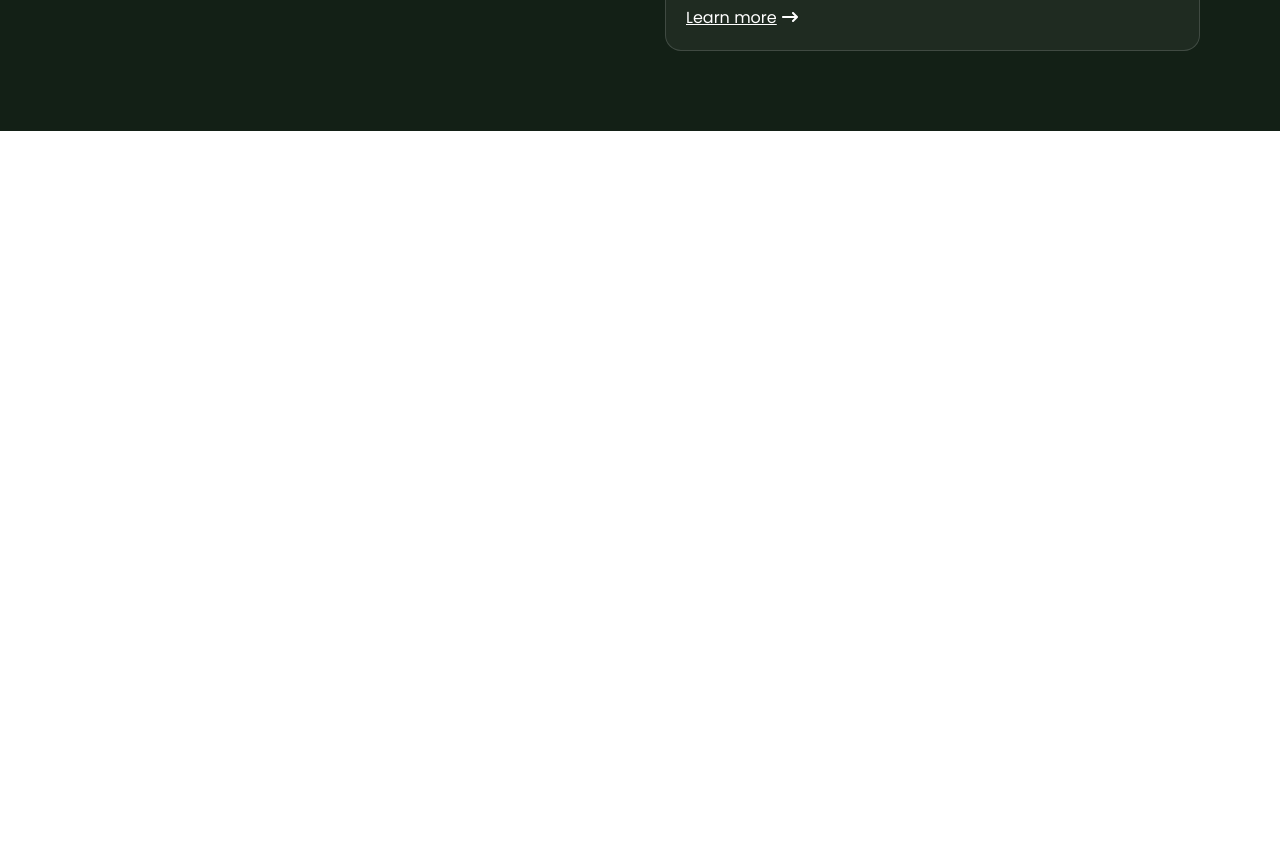
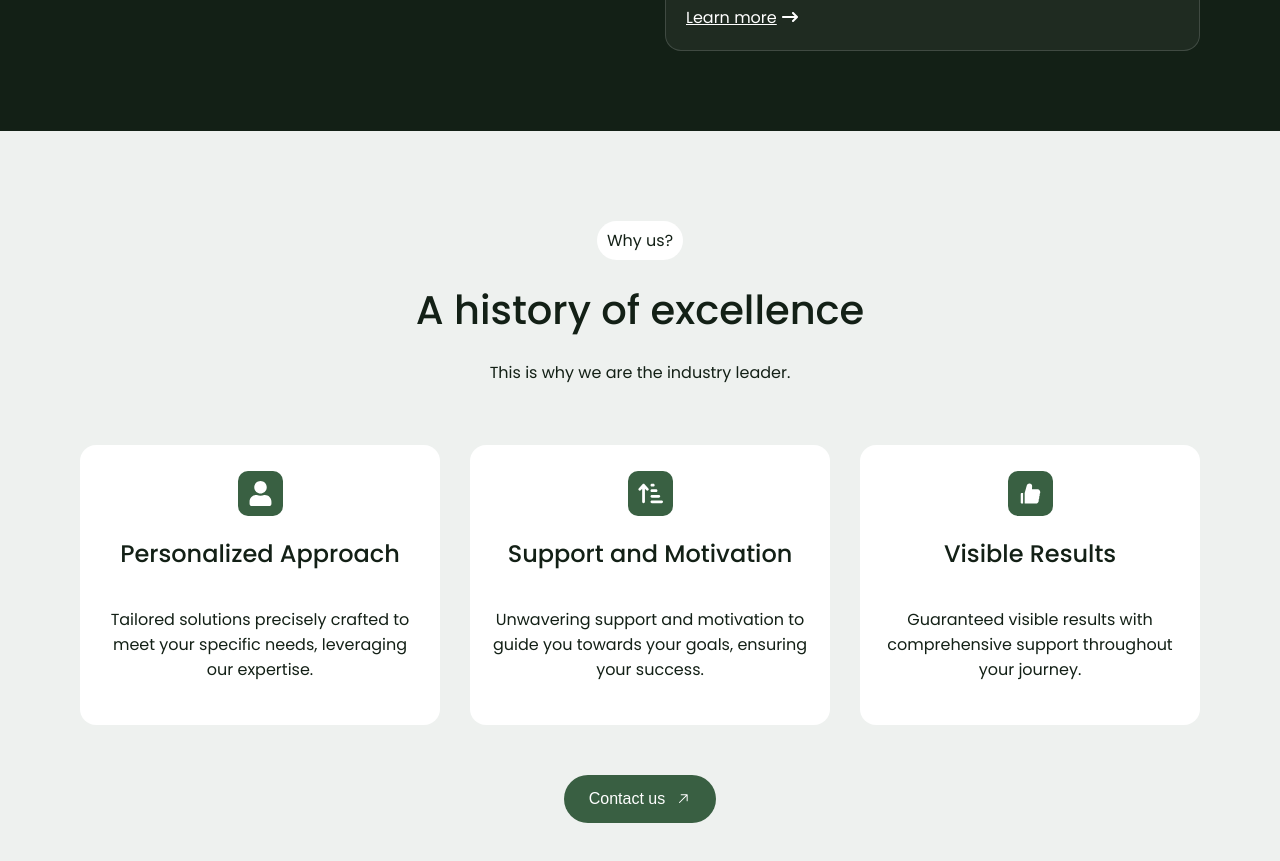
Before and after one commit to MarijaBute/vitalize-site, a React (Create React App) app: page / in a window 1280 px wide. Shown: the part 2560-3421 px from the top of the page. Before the commit the page ends 2691 px from the top, so only its background shows below. Built offline with nearby package versions, Linux system fonts and the light colour scheme.

Commit message:
Why Us section added

```diff
--- a/src/components/Home/Home.jsx
+++ b/src/components/Home/Home.jsx
@@ -3,6 +3,7 @@ import { GoArrowUpRight } from "react-icons/go";
 import Counter from './components/Counter/Counter';
 import HomeAbout from './components/HomeAbout/HomeAbout';
 import HomeServices from './components/HomeServices/HomeServices';
+import WhyUs from './components/WhyUs/WhyUs';
 
 export default function Home() {
     return (
@@ -35,6 +36,7 @@ export default function Home() {
         <Counter />
         <HomeAbout />
         <HomeServices />
+        <WhyUs />
 
         </>
     )
--- /dev/null
+++ b/src/components/Home/components/WhyUs/WhyUs.jsx
@@ -0,0 +1,51 @@
+import './whyus.css';
+import { FaUser } from "react-icons/fa";
+import { FaArrowUpShortWide } from "react-icons/fa6";
+import { AiFillLike } from "react-icons/ai";
+import { GoArrowUpRight } from "react-icons/go";
+
+export default function WhyUs(){
+    return(
+        <div className="why-us">
+            <div className="why-us-wrapper">
+                <h4 className="why-us-subheading">Why us?</h4>
+                <h2 className="why-us-heading">A history of excellence</h2>
+                <p className="why-us-paragraph">This is why we are the industry leader.</p>
+
+                <div className="why-us-boxes">
+                    <div className="why-us-box">
+                        <div className="why-us-box-icon">
+                        <FaUser color='#ffffff' size={25}/>
+                        </div>
+
+                        <h2 className="box-heading">Personalized Approach</h2>
+                        <p className="box-paragraph">Tailored solutions precisely crafted to meet your specific needs, leveraging our expertise.</p>
+
+                    </div>
+
+                    <div className="why-us-box">
+                        <div className="why-us-box-icon">
+                        <FaArrowUpShortWide color='#ffffff' size={25} />
+                        </div>
+                        <h2 className="box-heading">Support and Motivation</h2>
+                        <p className="box-paragraph">Unwavering support and motivation to guide you towards your goals, ensuring your success.</p>
+
+                    </div>
+
+                    <div className="why-us-box">
+                        <div className="why-us-box-icon">
+                        <AiFillLike color='#ffffff' size={25}/>
+                        </div>
+
+                        <h2 className="box-heading">Visible Results</h2>
+                        <p className="box-paragraph">Guaranteed visible results with comprehensive support throughout your journey.</p>
+                    </div>
+                </div>
+
+                <div className="why-us-button">
+                    <button className="why-us-btn">Contact us  <GoArrowUpRight /></button>
+                </div>
+            </div>
+        </div>
+    )
+}
--- /dev/null
+++ b/src/components/Home/components/WhyUs/whyus.css
@@ -0,0 +1,100 @@
+.why-us{
+    background-color: #eef1ef;
+    padding: 80px;
+}
+
+.why-us-wrapper{
+    display: flex;
+    flex-direction: column;
+    justify-content: center;
+    align-items: center;
+}
+
+.why-us-subheading{
+    max-width: 100px;
+    background-color: #ffffff;
+    font-size: 16px;
+    font-weight: 400;
+    color: #132016;
+    padding: 7px 10px;
+    border-radius: 50px;
+    display: flex;
+    justify-content: center;
+    align-items: center;
+    margin-block: 10px !important;
+}
+
+.why-us-heading{
+    font-size: 40px;
+    font-weight: 500;
+    color: #132016;
+    margin-block: 10px !important;
+}
+
+.why-us-paragraph{
+    font-size: 16px;
+    font-weight: 400;
+    color: #132016;
+    margin-block: 10px !important;
+}
+
+
+.why-us-boxes{
+    display: flex;
+    justify-content: center;
+    align-items: center;
+    gap: 30px;
+    margin-top: 50px;
+}
+
+.why-us-box{
+    height: 240px;
+    max-width: 320px;
+    background-color: #ffffff;
+    padding: 20px;
+    border-radius: 16px;
+    display: flex;
+    flex-direction: column;
+    justify-content: center;
+    align-items: center;
+}
+
+.why-us-box-icon{
+    max-width: 30px;
+    background-color: #396042;
+    padding: 10px;
+    border-radius: 10px;
+    display: flex;
+    justify-content: center;
+    align-items: center;
+}
+
+.box-heading{
+    font-size: 24px;
+    font-weight: 500;
+    color: #132016;
+}
+
+.box-paragraph{
+    text-align: center;
+    font-size: 16px;
+    font-weight: 400;
+    color: #132016;
+}
+
+.why-us-button{
+    margin-top: 50px;
+}
+
+.why-us-btn{
+    padding: 15px 25px;
+    border-radius: 50px;
+    border: none;
+    background-color: #395f42;
+    color: #ffffff;
+    font-weight: 500;
+    font-size: 16px;
+    display: flex;
+    align-items: center;
+    gap: 10px;
+}
```
